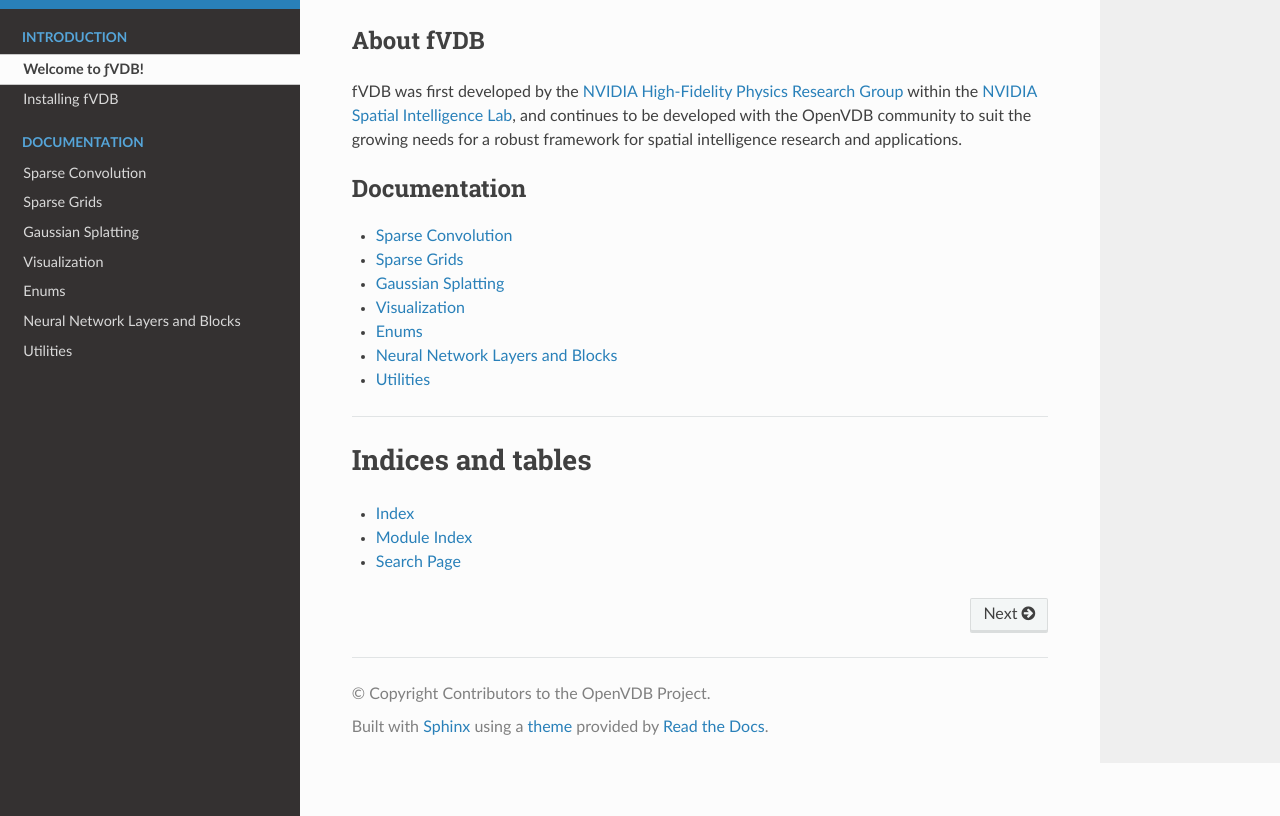
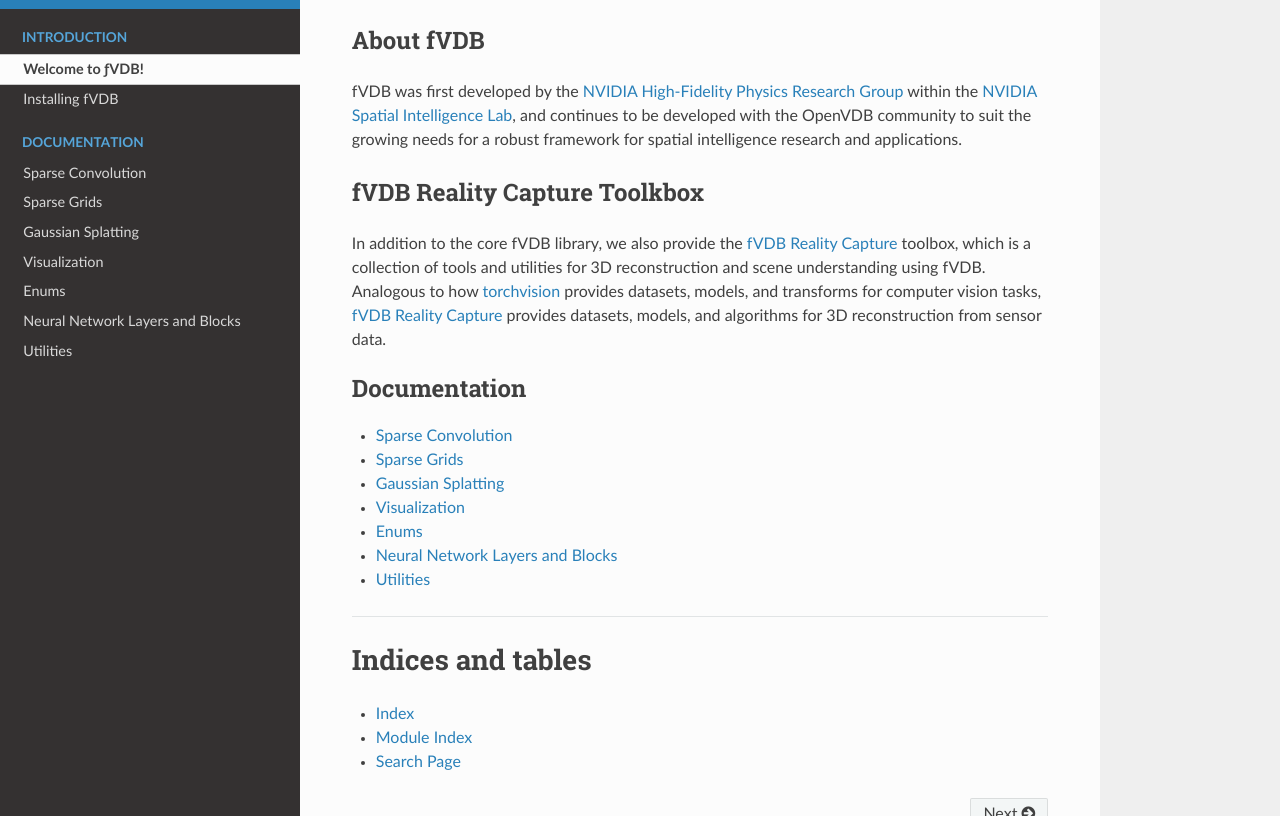
Before and after one commit to openvdb/fvdb-core, a Sphinx documentation site: the page built from docs/index.rst, in a window 1280 px wide and 900 px high, scrolled down 1923 px, cut to the strip 84-900 px from the top of the window. Built offline with Sphinx 7.4.7 and the Read the Docs theme 3.1.0, drawn with Linux system fonts in a browser that asks for light colours; pages that are not in the unit, such as notebooks, are missing from menus.

Commit message:
link reality capture (#296)
Signed-off-by: Francis Williams <francis@fwilliams.info>

```diff
--- a/docs/index.rst
+++ b/docs/index.rst
@@ -62,6 +62,15 @@
 developed with the OpenVDB community to suit the growing needs for a robust framework for
 spatial intelligence research and applications.
 
+
+fVDB Reality Capture Toolkbox
+--------------------------------
+
+In addition to the core fVDB library, we also provide the `fVDB Reality Capture <https://fvdb.ai/fvdb-reality-capture>`_ toolbox,
+which is a collection of tools and utilities for 3D reconstruction and scene understanding using fVDB. Analogous to how `torchvision <https://pytorch.org/vision/stable/index.html>`_
+provides datasets, models, and transforms for computer vision tasks, `fVDB Reality Capture <https://fvdb.ai/fvdb-reality-capture>`_ provides datasets, models, and
+algorithms for 3D reconstruction from sensor data.
+
 .. toctree::
    :caption: Introduction
    :hidden:
```
